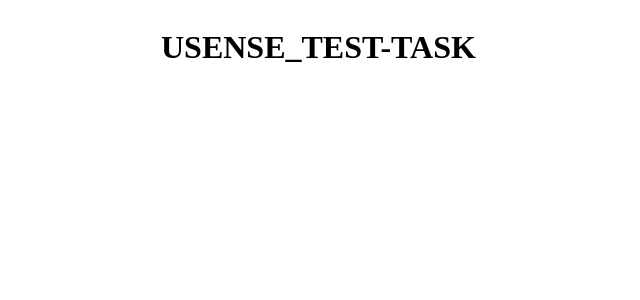
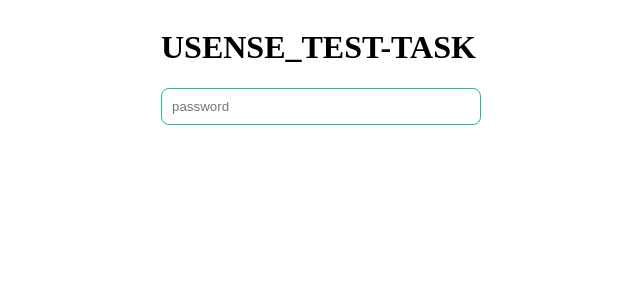
Before and after one commit to YegorKochetkov/usense_test-task, an Angular app: page / in a window 1280 px wide. Shown: the top 300 px of the page, without its empty margins (319-959 px from the left). Built offline with nearby package versions, Linux system fonts and the light colour scheme.

Commit message:
feat: add password-field component

```diff
--- a/src/app/app.component.html
+++ b/src/app/app.component.html
@@ -1,3 +1,4 @@
 <main class="content">
   <h1>USENSE_TEST-TASK</h1>
+  <app-password-field></app-password-field>
 </main>
--- /dev/null
+++ b/src/app/password-field/password-field.component.scss
@@ -0,0 +1,11 @@
+.form {
+  width: 100%;
+}
+
+.password {
+  width: 100%;
+  padding: 10px;
+
+  border: solid 1px var(--primary-color);
+  border-radius: 8px;
+}
--- /dev/null
+++ b/src/app/password-field/password-field.component.ts
@@ -0,0 +1,15 @@
+import { CommonModule } from "@angular/common";
+import { Component } from "@angular/core";
+
+@Component({
+  selector: 'app-password-field',
+  standalone: true,
+  imports: [CommonModule],
+  template: `
+    <form class="form">
+      <input type="password" placeholder="password" class="password" />
+    </form>
+  `,
+  styleUrls: ['./password-field.component.scss'],
+})
+export class PasswordFieldComponent {}
```
Also changed, not shown: src/app/app.module.ts (+8 -11 lines).
